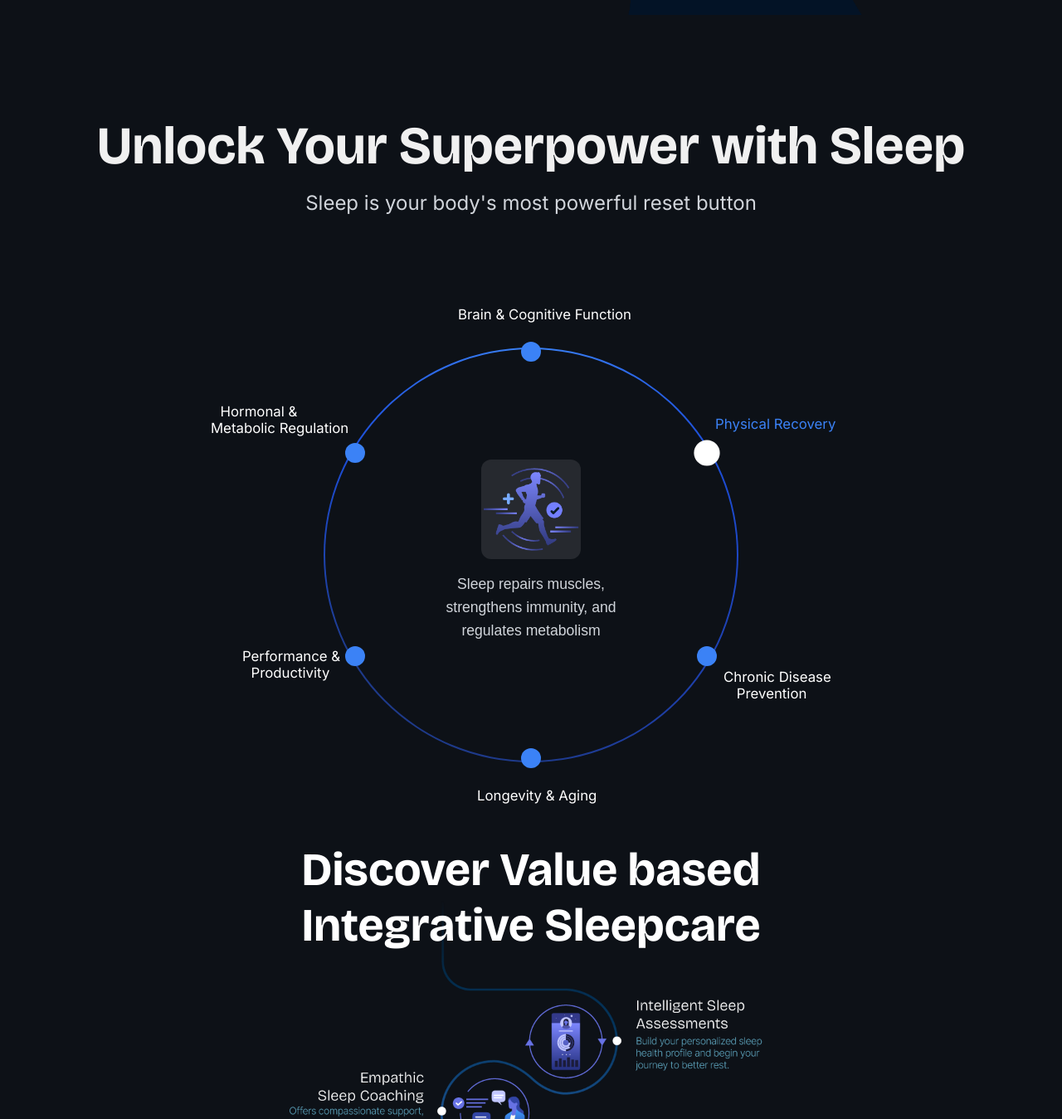
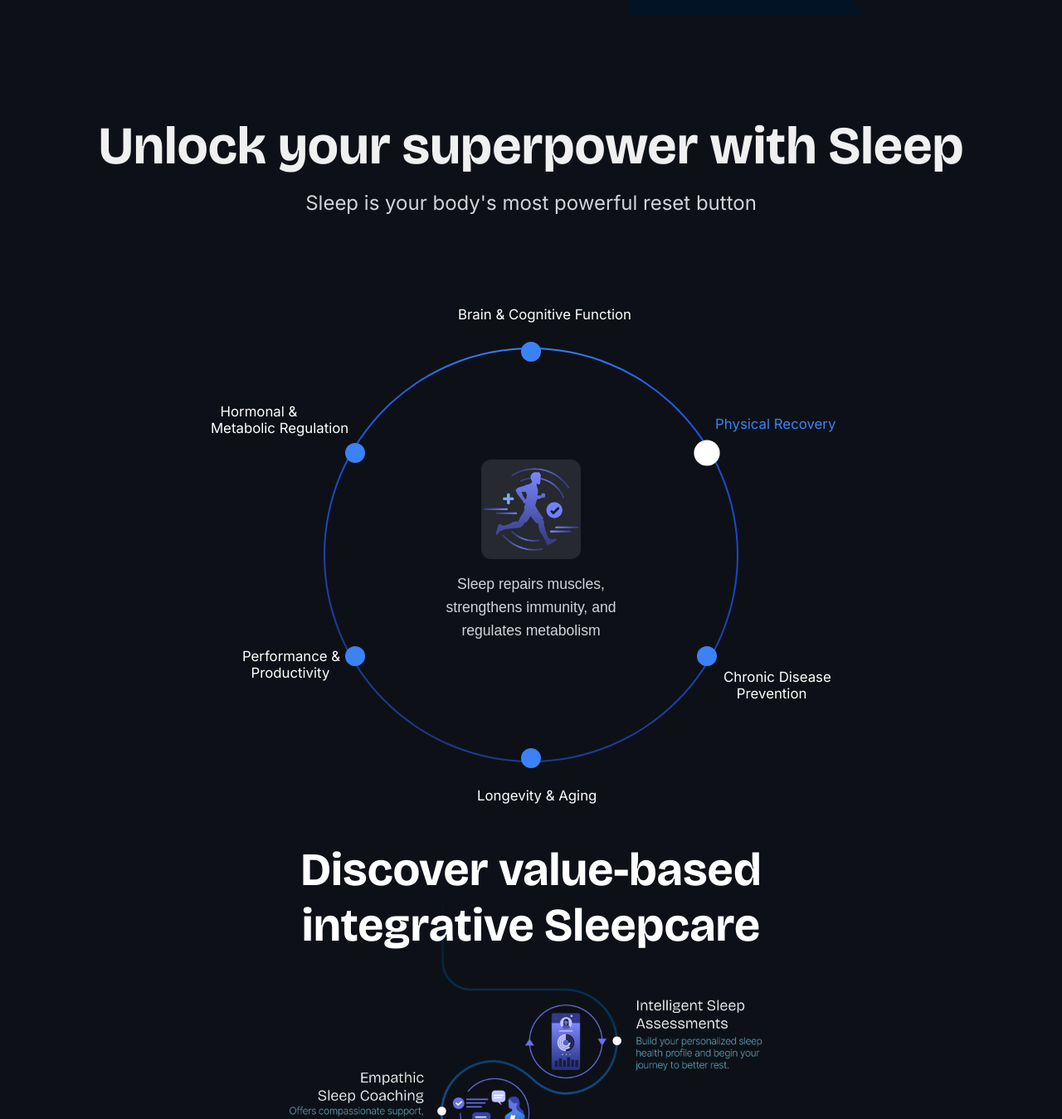
Before and after one commit to garvgandhi9/sleepalfa, a plain HTML site: page index.html in a window 1280 px wide. Shown: the part 2058-3407 px from the top of the page at 83% size. Drawn offline with nearby package versions, Linux system fonts and the light colour scheme.

Commit message:
Update index.html

```diff
--- a/index.html
+++ b/index.html
@@ -946,7 +946,7 @@
     </section>
 
     <section class="superpower-section content-section reveal" data-bg="bg-for-superpower-section">
-        <h2 class="superpower-title">Unlock Your Superpower with Sleep</h2>
+        <h2 class="superpower-title">Unlock your superpower with Sleep</h2>
         <p class="superpower-subtitle">Sleep is your body's most powerful reset button</p>
         <div style="height: 7em;"></div>
         <div class="superpower-interactive-area">
@@ -959,7 +959,7 @@
     </section>
 
     <section class="process-section content-section reveal" data-bg="bg-for-process-section">
-        <h2 class="process-title">Discover Value based<br>Integrative Sleepcare</h2>
+        <h2 class="process-title">Discover value-based<br>integrative Sleepcare</h2>
         <img src="Process_Web.png" alt="SleepAlfa Process Page" class="process-image">
     </section>
 
```
